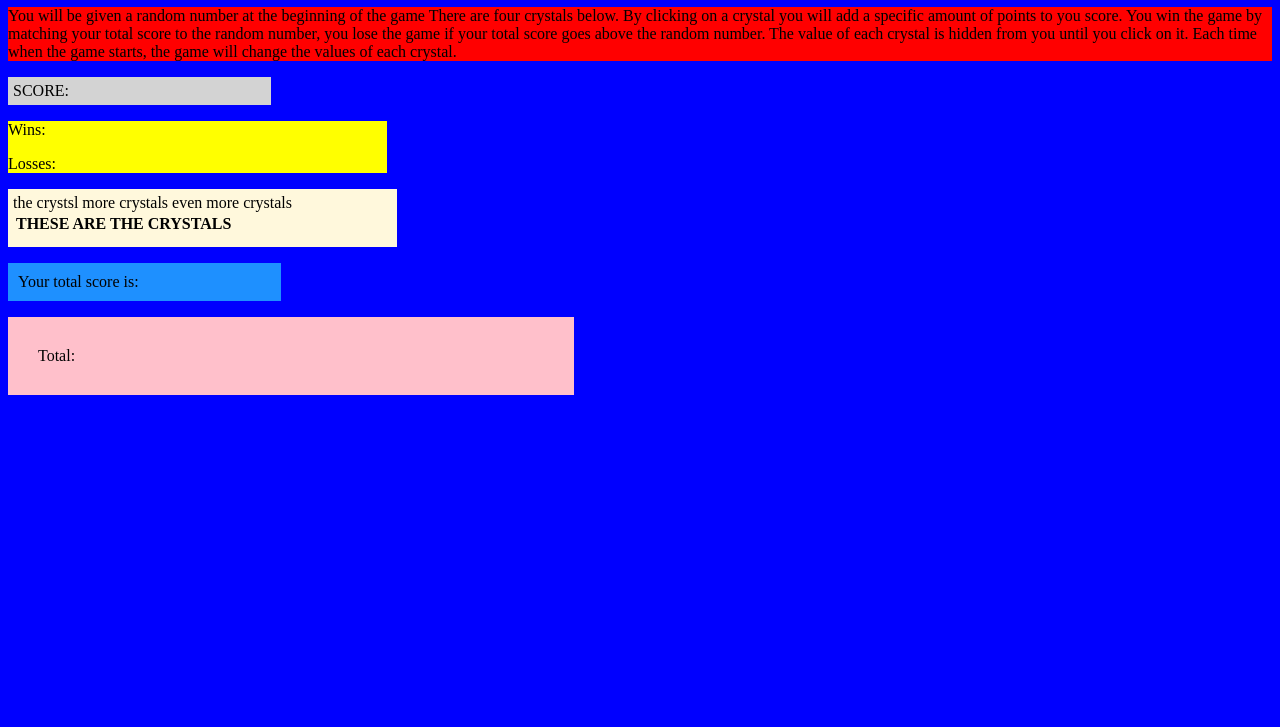
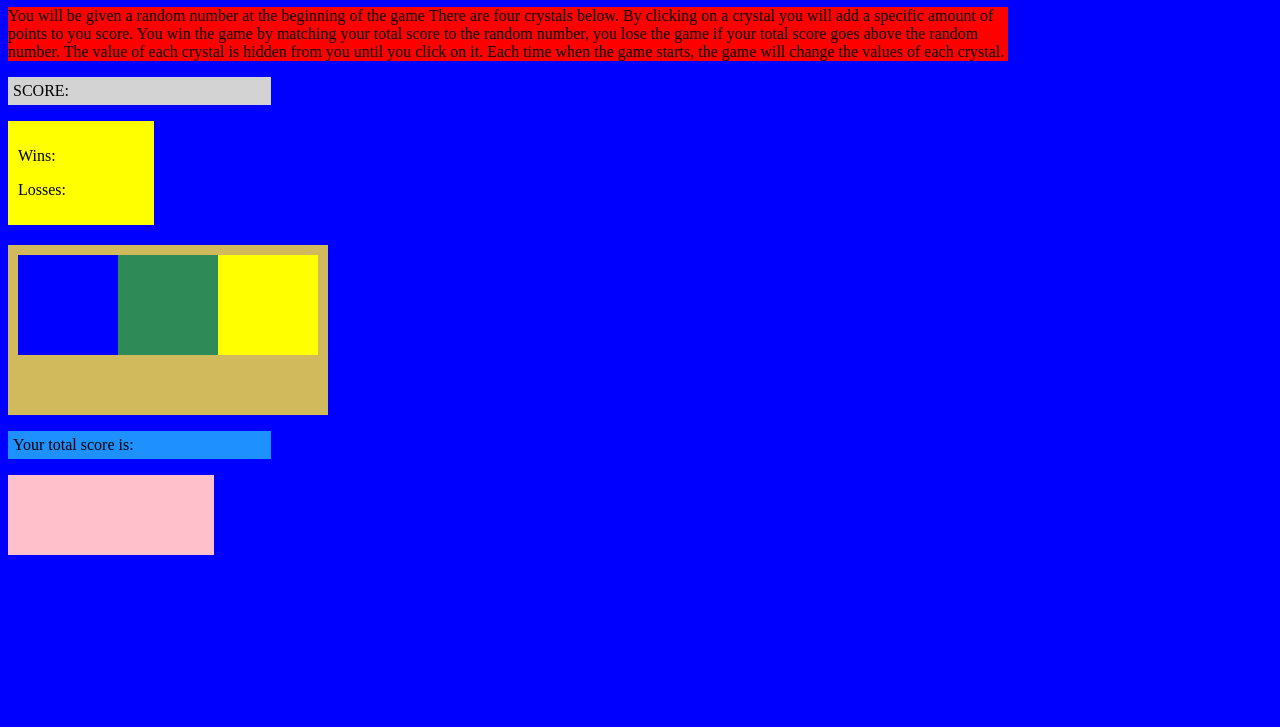
Before and after one commit to tveeder/crystals-game, a plain HTML site: page index.html in a window 1280 px wide. Shown: the part 73-800 px from the top of the page. Drawn offline with nearby package versions, Linux system fonts and the light colour scheme.

Commit message:
css changes

```diff
--- a/game.js
+++ b/game.js
@@ -15,21 +15,35 @@ $(document).ready(function () {
     ////////
     $("#tablecontainer").on("click", function () {
 
-        var randNumber = Math.floor(Math.random() * (1000 - 1 + 1)) + 1;
 
-        $("#tablecontainer").html(randNumber);
+        // console.log(randNumber);
 
-        console.log(randNumber);
+        // ////////
 
-        ////////
+        // $("#totalscore").html(randNumber);
 
-        $("#totalscore").html(randNumber);
-
-        $("#scoreLabel").html(randNumber);
+        // // $("#scoreLabel").html("Total: " + randNumber);
 
     });
 
+    $(".crystal-image").on("click", function () {
 
+        // We'll then increment the counter each time by the randomly selected number.
+        // If the number is 11, then users can win. (11 + 11 + 11 + 11 + 11 = 55)
+        // If the number is 10, then there is no way for the user to win. (10 + 10 + 10 + 10 + 10 = 60)
+        counter += increment;
+
+        alert("New score: " + counter);
+
+
+        if (counter === targetNumber) {
+            alert("You win!");
+        }
+
+        else if (counter >= targetNumber) {
+            alert("You lose!!");
+        }
+    });
 
 
 });
--- a/index.html
+++ b/index.html
@@ -53,14 +53,17 @@
 
     <div id="tablecontainer">
 
-        <table>
+        <div id="box1">
 
-            <th> THESE ARE THE CRYSTALS </th>
-            <tr> the crystsl</tr>
-            <tr> more crystals</tr>
-            <tr> even more crystals </tr>
+        </div>
 
-        </table>
+        <div id="box2">
+
+        </div>
+
+        <div id="box3">
+
+        </div>
 
     </div>
 
@@ -69,7 +72,7 @@
     </p>
 
     <p id="totalscore">
-        Total:
+
     </p>
 
 
--- a/style.css
+++ b/style.css
@@ -3,7 +3,7 @@
 #theheader {
     background-color: beige;
     color: black;
-    width: 50%;
+    width: 100%;
 
     text-align: center;
     margin-left:auto;
@@ -19,8 +19,8 @@ body {
 
 .pclass1{
 
-    background-color: red
-
+    background-color: red;
+    width: 1000px;
 }
 
 #randomscore {
@@ -33,9 +33,34 @@ body {
 
 #tablecontainer{
 
-    background-color: cornsilk;
-    width: 30%;
-    padding: 5px;
+    background-color: rgb(209, 186, 92);
+    width: 300px;
+    height: 150px;
+    padding: 10px;
+}
+
+#box1 {
+
+    width: 100px;
+    height: 100px;
+    background-color: blue;
+    float: left;
+
+}
+
+#box2 {
+    width: 100px;
+    height: 100px;
+    background-color: seagreen;
+    float:left;
+}
+
+#box3 {
+
+    width: 100px;
+    height: 100px;
+    background-color: yellow;
+    float: left;
 }
 
 
@@ -43,8 +68,9 @@ body {
 
 background-color: yellow;
 
-width: 30%;
-padding: 10px:
+width: 10%;
+padding: 10px;
+margin-bottom: 20px;
 }
 
 #scoreLabel {
@@ -52,13 +78,13 @@ padding: 10px:
     background-color: dodgerblue;
     width: 20%;
     /* float: left; */
-    padding: 10px;
+    padding: 5px;
 }
 
 #totalscore {
 
     background-color: pink;
-    width: 40%;
-    padding: 30px;
+    width: 10%;
+    padding: 40px;
     /* float: left; */
 }
```
Also changed, not shown: 2 other files.
